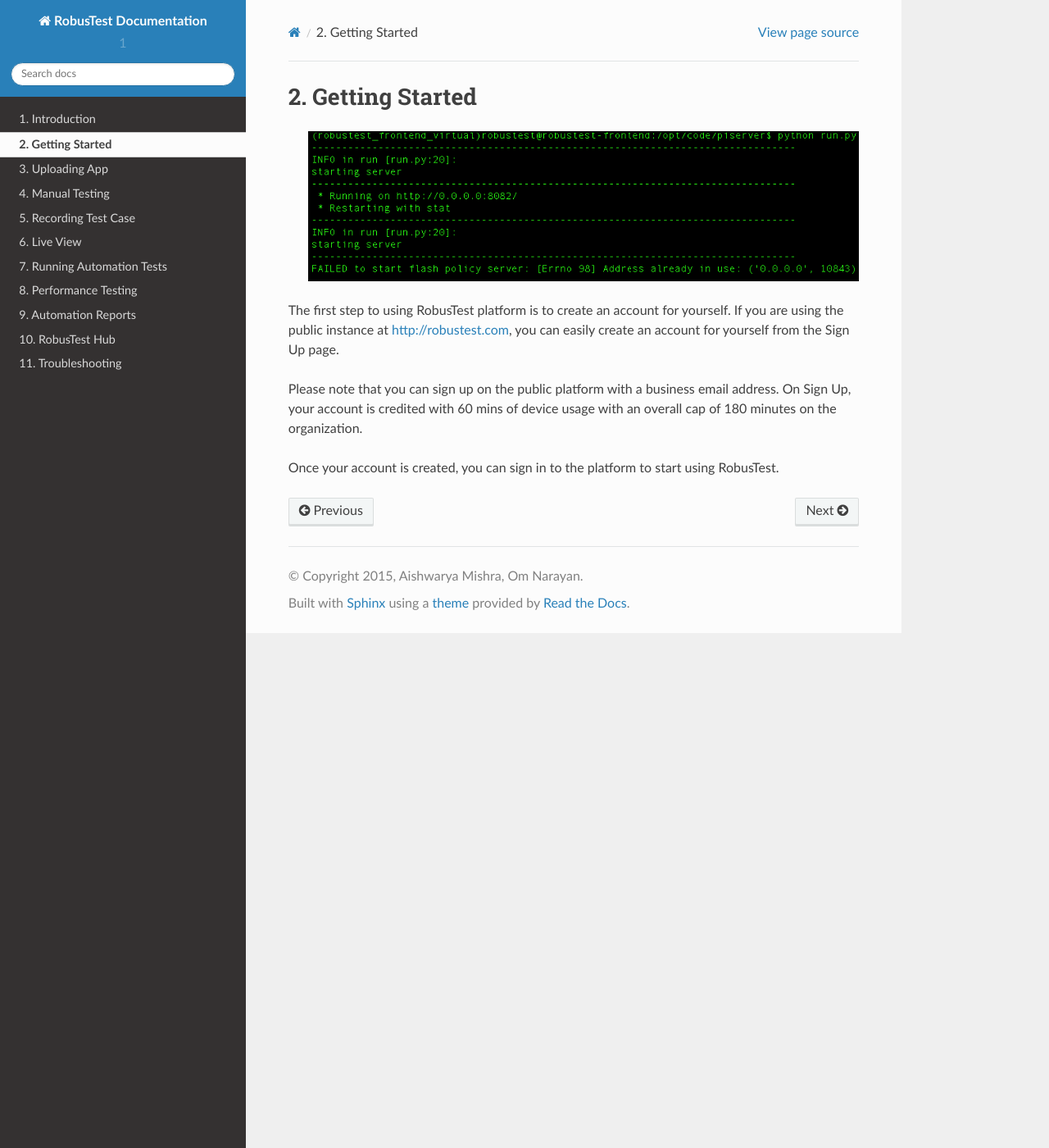
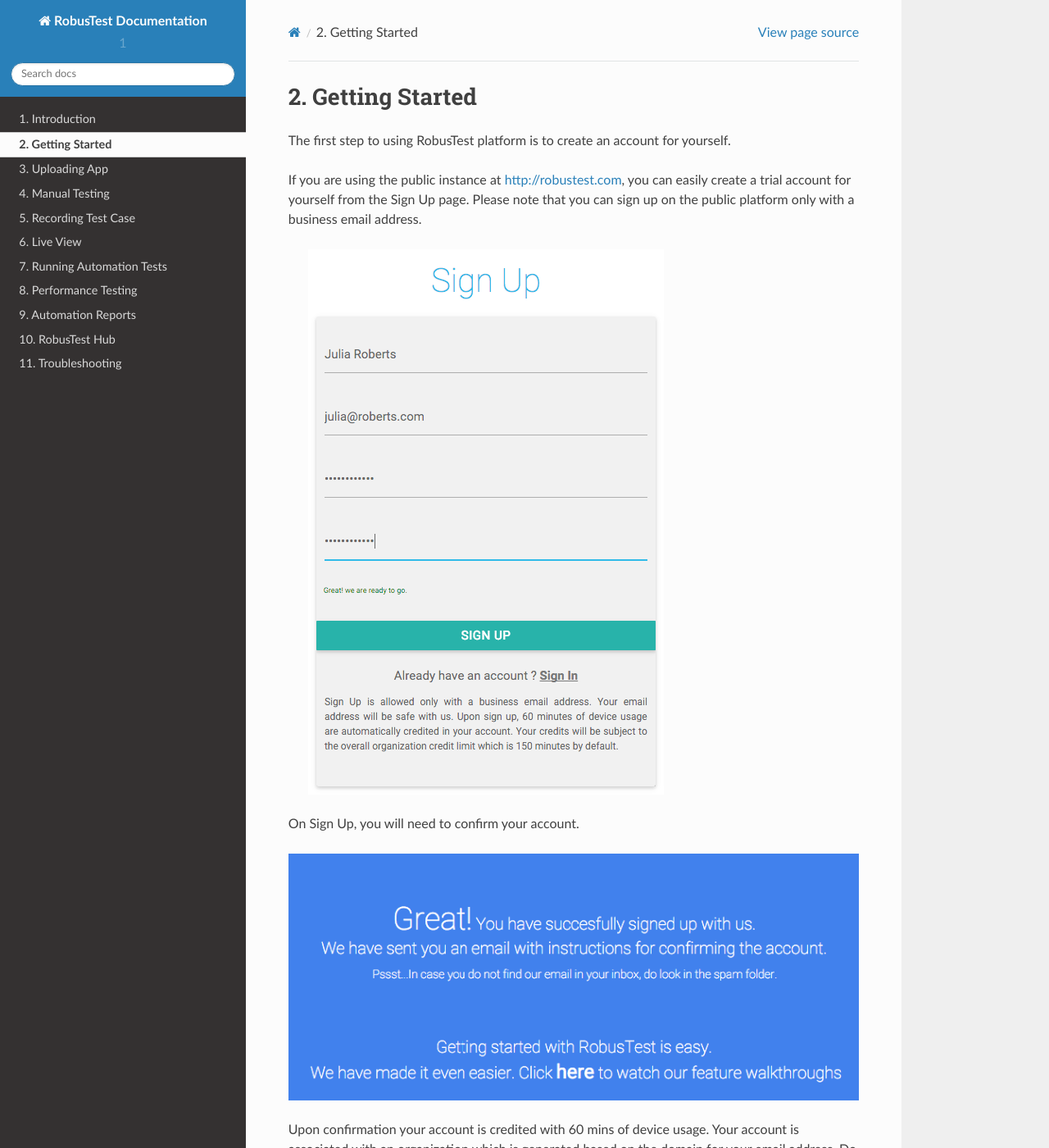
Before and after one commit to izinga/robustest_docs, a Sphinx documentation site: the page built from source/gettingstarted.rst, in a window 1280 px wide and 1400 px high. Shown: the whole window at 82% size. Built offline with Sphinx 7.4.7 and the Read the Docs theme 2.0.0, drawn with Linux system fonts in a browser that asks for light colours; some of the changed text lies outside the part shown.

Commit message:
latest update

```diff
--- a/source/gettingstarted.rst
+++ b/source/gettingstarted.rst
@@ -1,12 +1,16 @@
 Getting Started
 ===============
- .. image:: _static/adminserver.png
-
 
 The first step to using RobusTest platform is to create an account for yourself.
-If you are using the public instance at http://robustest.com, you can easily create an account for yourself from the Sign Up page.
 
-Please note that you can sign up on the public platform with a business email address.
-On Sign Up, your account is credited with 60 mins of device usage with an overall cap of 180 minutes on the organization.
+If you are using the public instance at http://robustest.com, you can easily create a trial account for yourself from the Sign Up page. Please note that you can sign up on the public platform only with a business email address.
 
-Once your account is created, you can sign in to the platform to start using RobusTest.
+ .. image:: _static/signup.png
+
+On Sign Up, you will need to confirm your account.
+
+.. image:: _static/thankyou.png
+
+Upon confirmation your account is credited with 60 mins of device usage. Your account is associated with an organization which is generated based on the domain for your email address. Do note that in case of trial accounts, there is an overall cap of 180 minutes on the organization. This cap is not applicable in case of paid accounts.
+
+In case of on-premise enterprise accounts, the process to sign-up may differ e.g. in case of SSO integration, you can just login using your existing credentials. You can get more details from the administrator for your enterprise installation.
```
Also changed, not shown: source/_static/signup.png (added), source/_static/thankyou.png (added), source/_static/uploaddialog.png (added), 10 other files.
